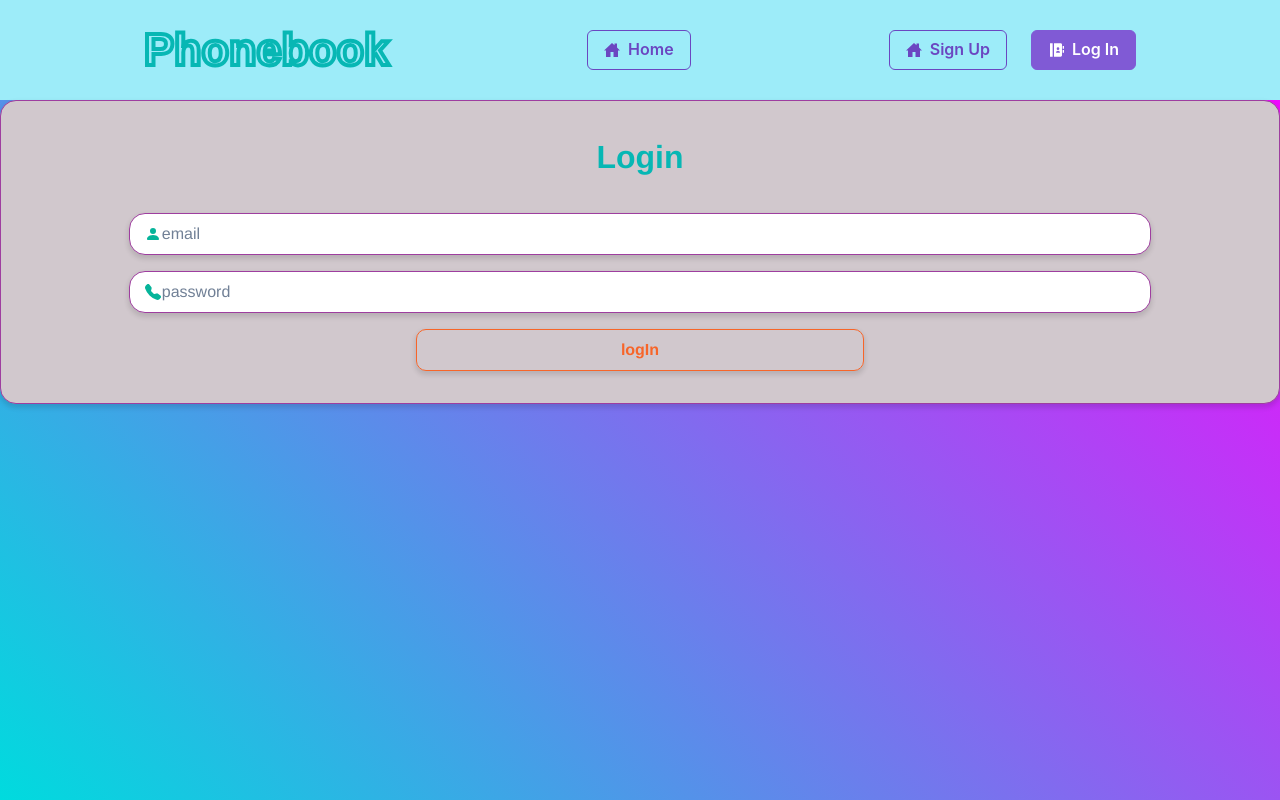
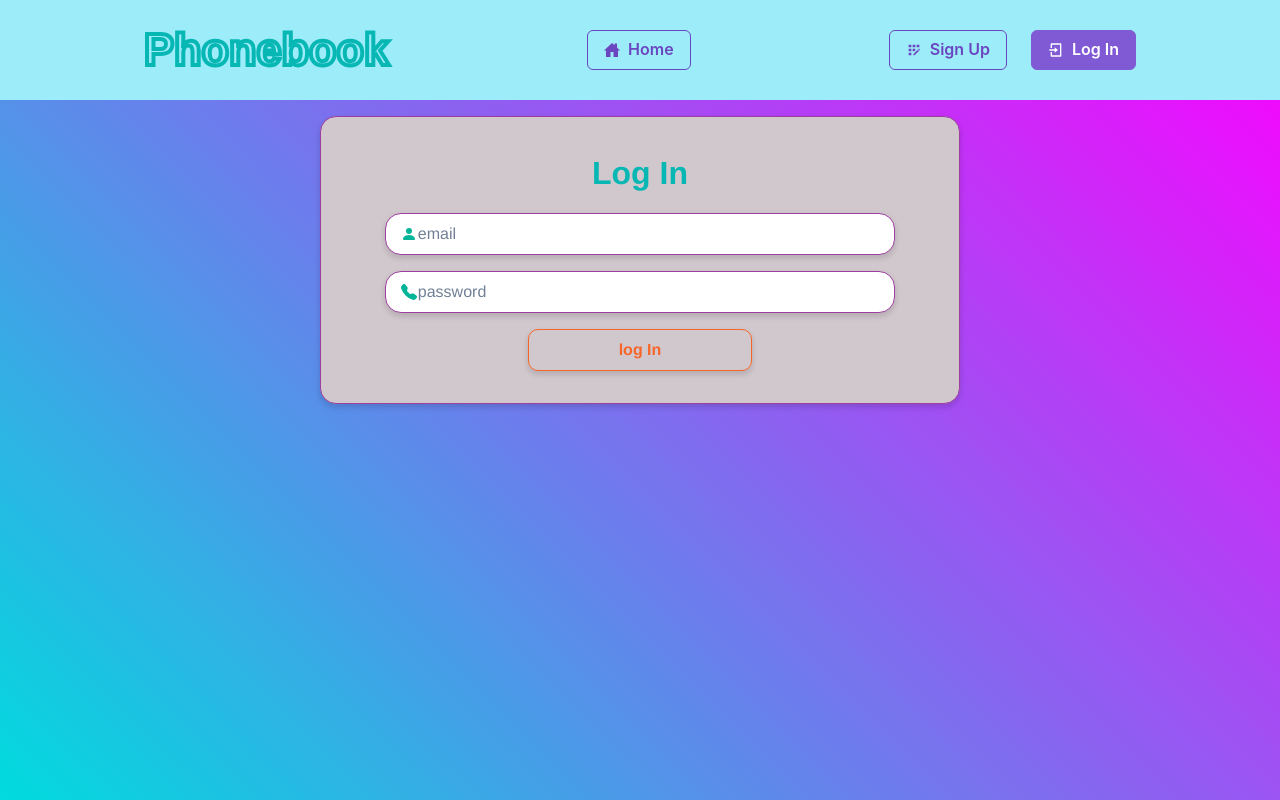
Before and after one commit to namhels/goit-react-hw-08-phonebook, a React (Create React App) app: page /goit-react-hw-08-phonebook/login in a window 1280 px wide. Built offline with nearby package versions, Linux system fonts and the light colour scheme.

Commit message:
add containers

```diff
--- a/src/components/AuthNav/AuthNav.jsx
+++ b/src/components/AuthNav/AuthNav.jsx
@@ -1,7 +1,7 @@
 import { NavLink } from 'react-router-dom';
 import { ButtonGroup, Button } from '@chakra-ui/react';
-import { IoHomeSharp } from 'react-icons/io5';
-import { RiContactsBookFill } from 'react-icons/ri';
+import { MdAppRegistration } from 'react-icons/md';
+import { RiLoginBoxLine } from 'react-icons/ri';
 
 const AuthNav = () => {
   return (
@@ -9,7 +9,7 @@ const AuthNav = () => {
       <Button
         as={NavLink}
         to="/register"
-        leftIcon={<IoHomeSharp />}
+        leftIcon={<MdAppRegistration />}
         transition="all 0.5s"
         _activeLink={{
           color: 'white',
@@ -22,7 +22,7 @@ const AuthNav = () => {
       <Button
         as={NavLink}
         to="/login"
-        leftIcon={<RiContactsBookFill />}
+        leftIcon={<RiLoginBoxLine />}
         transition="all 0.5s"
         _activeLink={{
           color: 'white',
--- a/src/components/ContactItem/ContactItem.Styled.js
+++ b/src/components/ContactItem/ContactItem.Styled.js
@@ -44,7 +44,7 @@ const Button = styled.button`
     color: ${p => p.theme.colors.halloween[3]};
     background-color: ${p => p.theme.colors.halloween[1]};
     border-color: ${p => p.theme.colors.halloween[3]};
-    /* transform: scale(1.1); */
+    letter-spacing: 1.2px;
   }
 `;
 
--- a/src/components/ContactList/ContactList.jsx
+++ b/src/components/ContactList/ContactList.jsx
@@ -29,8 +29,8 @@ const ContactList = () => {
       {isLoading && !error && <Loader />}
       {contacts.length > 0 ? (
         <>
-          <Headline>Contacts</Headline>
           <List>
+            <Headline>Contacts</Headline>
             <Filter />
             {visibleContacts.map(contact => (
               <ContactItem key={contact.id} contact={contact}></ContactItem>
--- a/src/components/Formik/FormikForm.Styled.js
+++ b/src/components/Formik/FormikForm.Styled.js
@@ -107,7 +107,7 @@ const Button = styled.button`
     color: ${p => p.theme.colors.halloween[1]};
     background-color: ${p => p.theme.colors.halloween[3]};
     border-color: ${p => p.theme.colors.halloween[1]};
-    transform: scale(1.1);
+    letter-spacing: 1.2px;
   }
 `;
 
--- a/src/components/Formik/FormikForm.jsx
+++ b/src/components/Formik/FormikForm.jsx
@@ -12,6 +12,7 @@ import {
   FormError,
   InputWrapper,
 } from './FormikForm.Styled';
+import { Headline } from 'components/Title';
 
 const schema = yup.object().shape({
   name: yup.string().required(),
@@ -38,12 +39,14 @@ const FormFormik = () => {
   };
 
   return (
+    <>
       <Formik
         initialValues={initialValues}
         validationSchema={schema}
         onSubmit={handleSubmit}
       >
         <ContactForm autoComplete="off">
+          <Headline>Enter a new contact</Headline>
           <InputWrapper>
             <Input type="text" name="name" placeholder="name" required />
             <BsFillPersonFill />
@@ -57,6 +60,7 @@ const FormFormik = () => {
           <Button type="submit">add contact</Button>
         </ContactForm>
       </Formik>
+    </>
   );
 };
 
--- a/src/components/LoginForm/LoginForm.jsx
+++ b/src/components/LoginForm/LoginForm.jsx
@@ -57,7 +57,7 @@ const LoginForm = ({ children }) => {
           <BsFillTelephoneFill />
         </InputWrapper>
         <FormError name="password" />
-        <Button type="submit">logIn</Button>
+        <Button type="submit">log In</Button>
       </ContactForm>
     </Formik>
   );
--- a/src/components/RegisterForm/RegisterForm.jsx
+++ b/src/components/RegisterForm/RegisterForm.jsx
@@ -27,12 +27,7 @@ const RegisterForm = ({ children }) => {
   const dispatch = useDispatch();
 
   const handleSubmit = ({ name, email, password }, { resetForm }) => {
-    // if (contacts.find(el => el.name === name)) {
-    //   toast.error(`${name} is already in contacts`);
-    //   return;
-    // }
     dispatch(register({ name, email, password }));
-    // toast.success(`${name} was added to contacts`);
     resetForm();
   };
 
@@ -64,7 +59,7 @@ const RegisterForm = ({ children }) => {
           <BsFillTelephoneFill />
         </InputWrapper>
         <FormError name="password" />
-        <Button type="submit">register</Button>
+        <Button type="submit">Sign Up</Button>
       </ContactForm>
     </Formik>
   );
--- a/src/components/Title/Title.Styled.js
+++ b/src/components/Title/Title.Styled.js
@@ -1,8 +1,6 @@
 import styled, { css } from 'styled-components';
 
 const Headline = styled.h1`
-  padding-bottom: ${p => p.theme.space[4]}px;
-  max-width: 200px;
   font-family: ${p => p.theme.fonts.heading};
   font-size: ${p => p.theme.fontSizes.l};
   font-weight: ${p => p.theme.fontWeights.bold};
--- a/src/components/UserMenu/UserMenu.jsx
+++ b/src/components/UserMenu/UserMenu.jsx
@@ -41,7 +41,7 @@ const UserMenu = () => {
         >
           <Avatar
             name={user.name}
-            src="https://bit.ly/broken-link"
+            // src="https://bit.ly/broken-link"
             colorScheme="purple"
             size="sm"
             cursor="pointer"
--- a/src/pages/Contacts/Contacts.jsx
+++ b/src/pages/Contacts/Contacts.jsx
@@ -1,17 +1,17 @@
-import { Box, useColorMode } from '@chakra-ui/react';
+import { Box } from '@chakra-ui/react';
 import ContactList from 'components/ContactList';
 // import Form from 'components/Form';
 import FormFormik from 'components/Formik';
 
 const Contacts = () => {
-  const { colorMode } = useColorMode();
+  // const { colorMode } = useColorMode();
 
   return (
     <Box
-      bg={colorMode === 'dark' ? 'gray.600' : 'gray.200'}
-      boxShadow="small"
-      borderRadius={8}
-      p={5}
+      // bg={colorMode === 'dark' ? 'gray.600' : 'gray.200'}
+      // boxShadow="small"
+      // borderRadius={8}
+      // p={5}
       maxW={['full', 'container.sm']}
       mx="auto"
       mt={4}
--- a/src/pages/Login/Login.jsx
+++ b/src/pages/Login/Login.jsx
@@ -1,11 +1,14 @@
+import { Box } from '@chakra-ui/react';
 import LoginForm from 'components/LoginForm';
 import { Headline } from 'components/Title';
 
 const Login = () => {
   return (
-    <LoginForm>
-      <Headline>Login</Headline>
-    </LoginForm>
+    <Box maxW={['full', 'container.sm']} mx="auto" mt={4}>
+      <LoginForm>
+        <Headline>Log In</Headline>
+      </LoginForm>
+    </Box>
   );
 };
 
--- a/src/pages/Register/Register.jsx
+++ b/src/pages/Register/Register.jsx
@@ -1,11 +1,14 @@
+import { Box } from '@chakra-ui/react';
 import RegisterForm from 'components/RegisterForm';
 import { Headline } from 'components/Title';
 
 const Register = () => {
   return (
-    <RegisterForm>
-      <Headline>Registration</Headline>
-    </RegisterForm>
+    <Box maxW={['full', 'container.sm']} mx="auto" mt={4}>
+      <RegisterForm>
+        <Headline>Registration</Headline>
+      </RegisterForm>
+    </Box>
   );
 };
 
```
Lines whose indentation alone changed are shown as unchanged.
